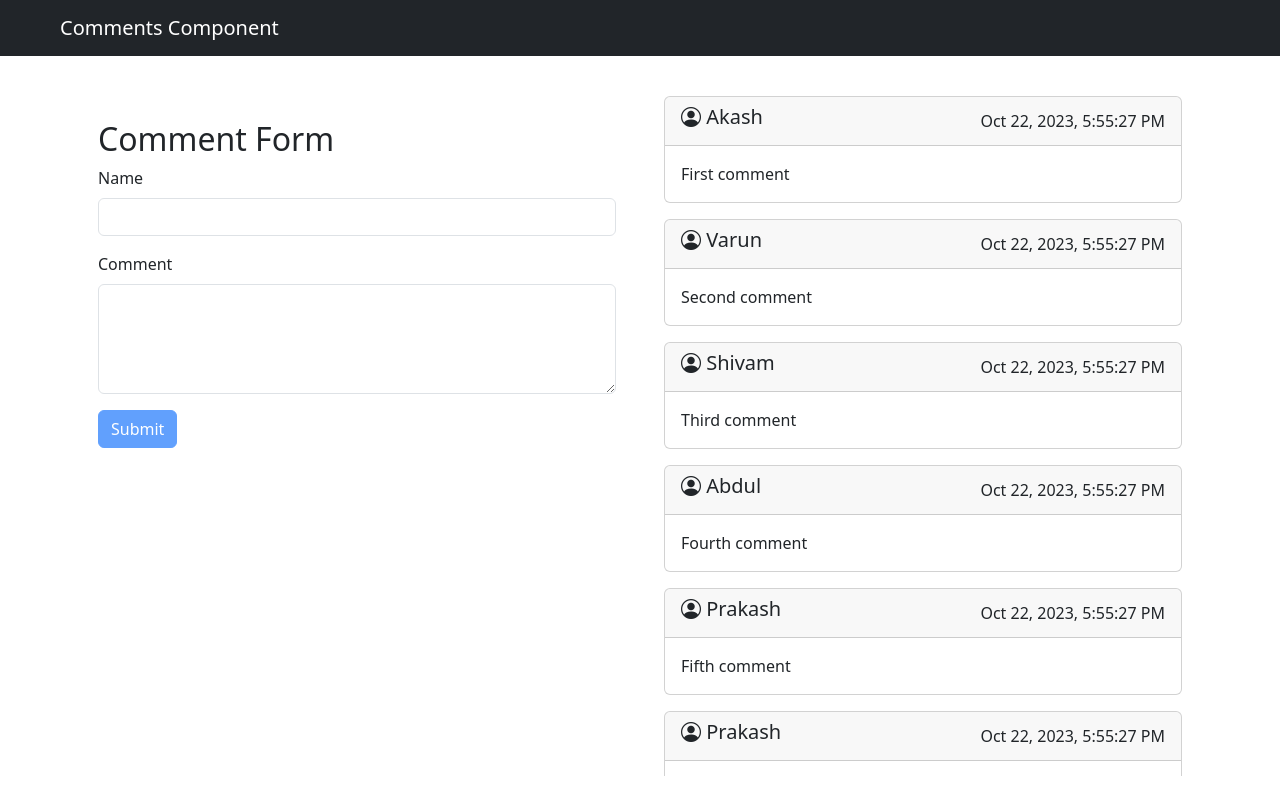
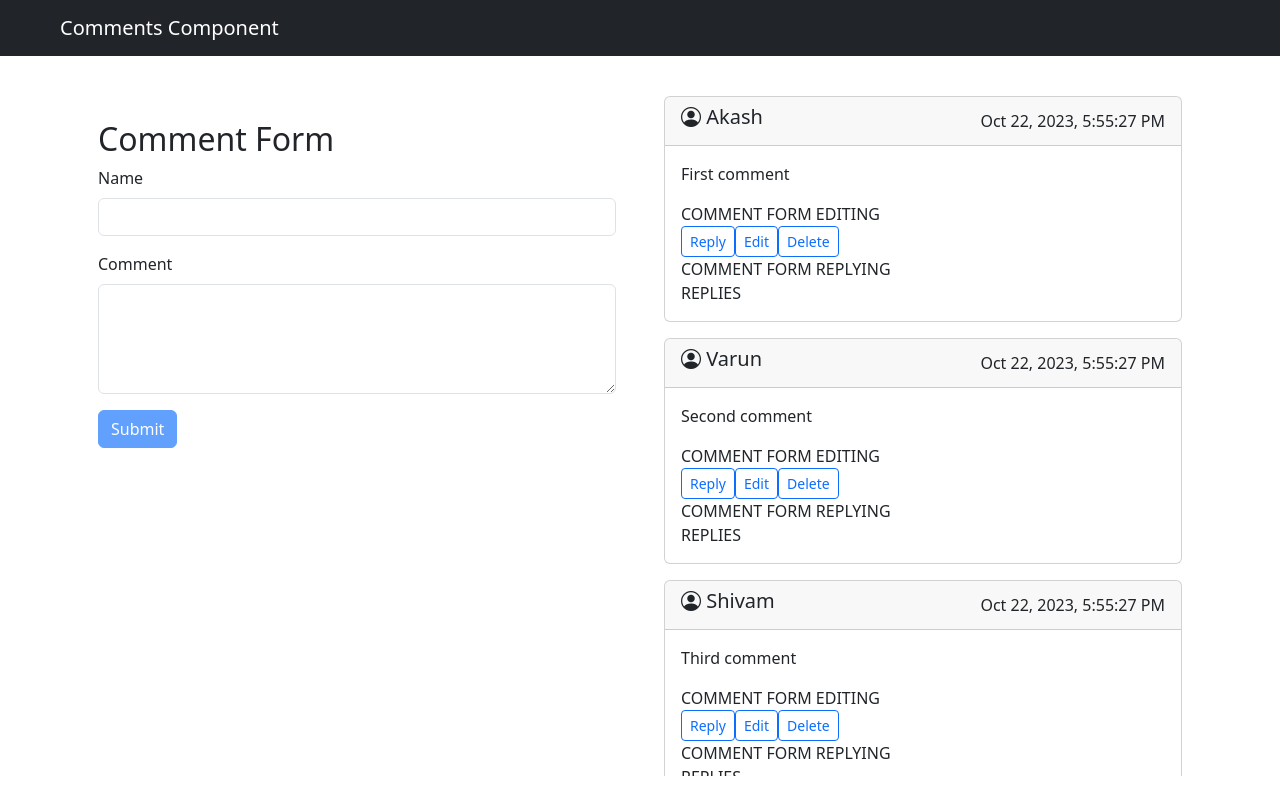
Before and after one commit to mdehtisham/comments, an Angular app: page / in a window 1280 px wide. Built offline with nearby package versions, Linux system fonts and the light colour scheme.

Commit message:
WIP for added the reply section

```diff
--- a/src/app/app.component.html
+++ b/src/app/app.component.html
@@ -3,10 +3,10 @@
 <div class="container p-3">
   <div class="row">
     <div class="col">
-      <app-comment-form (handleSubmit)="handleSubmit($event)" submitLabel="Submit"></app-comment-form>
+      <app-comment-form (handleSubmit)="handleSubmit({formVal:$event, parentId: null})" submitLabel="Submit"></app-comment-form>
     </div>
     <div class="col">
-      <app-comments [comments]="comments" currentUserId="1"></app-comments>
+      <app-comments (addComment)="addComment($event)" [comments]="comments" currentUserId="1"></app-comments>
     </div>
   </div>
 </div>
--- a/src/app/app.component.ts
+++ b/src/app/app.component.ts
@@ -1,6 +1,6 @@
 import { Component, OnInit } from '@angular/core';
 import { CommentsService } from './services/comments.service';
-import { CommentInterface, FormInputInterface } from './types/comments.interface';
+import { CommentInterface, FormInputInterface } from '../app/components/types/comments.interface';
 
 @Component({
   selector: 'app-root',
@@ -14,27 +14,47 @@ export class AppComponent implements OnInit{
 
 
   ngOnInit(): void {
-    this.commentService.getComments().subscribe(comments => {
-      console.log('got these values', comments)
-      this.comments = comments
-    })
+    this.handleFetchingComments()
   }
 
 
-  handleSubmit(formVal:FormInputInterface){
-    const formValData : CommentInterface | null = this.prepareFormVal(formVal)
+  handleFetchingComments(){
+    const comments = localStorage.getItem('comments')
+    if(comments){
+      this.comments = JSON.parse(comments)
+    }else{
+      this.commentService.getComments().subscribe(comments => {
+        this.comments = comments
+        localStorage.setItem('comments', JSON.stringify(this.comments))
+      })
+    }
+  }
+
+  handleSubmit(event: {formVal: FormInputInterface, parentId: string|null}): void{
+    const {formVal, parentId} = event;
+    const formValData : CommentInterface | null = this.prepareFormVal(formVal, parentId)
     this.comments.push(formValData)
+    localStorage.setItem('comments', JSON.stringify(this.comments))
     console.log('form value', formValData)
   }
 
-  prepareFormVal(formVal:FormInputInterface){
+  prepareFormVal(formVal:FormInputInterface,  parentId: null|string = null){
+    const uniqueId = Symbol();
     return {
       id: '1',
     body: formVal.comment,
     username: formVal.name,
-    uderId: formVal.name.toLocaleLowerCase(),
-    parentId: '1',
+    userId: formVal.name.toLocaleLowerCase() || uniqueId,
+    parentId: parentId ? parentId : null,
     createdAt: new Date().toISOString()
     }
   }
+
+  addComment(value: FormInputInterface | null){
+    if(value){
+      const tempVal = this.prepareFormVal({name: value.name, comment: value.comment}, value.parentId)
+      this.comments.push(tempVal)
+      localStorage.setItem('comments', JSON.stringify(this.comments))
+    }
+  }
 }
--- a/src/app/components/comment-form/comment-form/comment-form.component.ts
+++ b/src/app/components/comment-form/comment-form/comment-form.component.ts
@@ -1,6 +1,6 @@
 import { Component, EventEmitter, Input, Output } from '@angular/core';
 import { AbstractControl, FormBuilder, FormGroup, ValidationErrors, Validators } from '@angular/forms';
-import { FormInputInterface } from 'src/app/types/comments.interface';
+import { FormInputInterface } from '../../types/comments.interface';
 
 @Component({
   selector: 'app-comment-form',
--- a/src/app/components/comment/comment.component.html
+++ b/src/app/components/comment/comment.component.html
@@ -9,7 +9,17 @@
     <div class="card-body">
 
         <p class="card-text">{{ comment.body }}</p>
+        <div>COMMENT FORM EDITING</div>
+        <div class="comment-actions">
+            <button (click)="setActiveComment.emit({id: comment.id, type: activeCommentType.replying})" class="btn btn-outline-primary btn-sm comment-action" *ngIf="canReply">Reply</button>
+            <button (click)="setActiveComment.emit({id: comment.id, type: activeCommentType.editing})" class="btn btn-outline-primary btn-sm comment-action" *ngIf="canEdit">Edit</button>
+            <button class="btn btn-outline-primary btn-sm comment-action" *ngIf="canDelete">Delete</button>
+        </div>
+        <div>COMMENT FORM REPLYING</div>
+        <app-comment-form *ngIf="isReplying()" submitLabe="Reply" (handleSubmit)="handleSubmit($event)"> </app-comment-form>
+        <div>REPLIES</div>
         <!-- <textarea class="form-control" *ngIf="comment.isEditing" [(ngModel)]="comment.body"></textarea> -->
+
     </div>
 
 </div>
--- a/src/app/components/comment/comment.component.ts
+++ b/src/app/components/comment/comment.component.ts
@@ -1,12 +1,42 @@
-import { Component, Input } from '@angular/core';
-import { CommentInterface } from 'src/app/types/comments.interface';
+import { Component, EventEmitter, Input, OnInit, Output } from '@angular/core';
+import { ActiveCommentInterface, CommentInterface, FormInputInterface } from '../types/comments.interface';
+import { ActiveCommentTypeEnum } from '../types/activeCommentType.enum';
 
 @Component({
   selector: 'app-comment',
   templateUrl: './comment.component.html',
   styleUrls: ['./comment.component.scss']
 })
-export class CommentComponent {
+export class CommentComponent implements OnInit{
+  canReply = false;
+  canEdit = false;
+  canDelete = false;
   @Input() comment!: CommentInterface;
+  @Input() currentUserId !: string | symbol;
+  @Input() parentId !: string | null;
+  @Input() replies: CommentInterface[] = []
+  @Input() activeComment!: ActiveCommentInterface | null;
+  activeCommentType = ActiveCommentTypeEnum;
+  @Output() setActiveComment = new EventEmitter<ActiveCommentInterface | null>()
+  @Output() addComment = new EventEmitter<FormInputInterface | null>()
+  replyId: string | null = null;
+
+  ngOnInit(): void {
+    this.canReply = Boolean(this.currentUserId);
+    this.canEdit = this.currentUserId === this.comment.userId;
+    this.canDelete = this.currentUserId === this.comment.userId && !this.replies.length
+    this.replyId = this.parentId ? this.parentId : this.comment.id
+  }
+
+  isReplying(): boolean{
+    if(!this.activeComment){
+      return false
+    }
+    return this.activeComment.id === this.comment.id && this.activeComment.type === this.activeCommentType.replying
+  }
+
+  handleSubmit(event: FormInputInterface){
+    this.addComment.emit({...event, parentId: this.replyId})
+  }
 
 }
--- a/src/app/components/comments/comments.component.html
+++ b/src/app/components/comments/comments.component.html
@@ -1,6 +1,6 @@
 <div class="comments-container container mt-4">
     <div *ngFor="let comment of comments" class="mb-3">
-      <app-comment [comment]="comment"></app-comment>
+      <app-comment (addComment)="addComment.emit($event)"  [activeComment]="activeComment" (setActiveComment)="setActiveComment($event)" [replies]="getReplies(comment.id)" [currentUserId]="comment!.userId" [comment]="comment"></app-comment>
       <!-- <div class="card-footer text-muted">
         <button class="btn btn-link btn-sm">
           {{ comment.isEditing ? 'Cancel' : 'Edit' }}
--- a/src/app/components/comments/comments.component.ts
+++ b/src/app/components/comments/comments.component.ts
@@ -1,5 +1,5 @@
-import { Component, Input } from '@angular/core';
-import { CommentInterface } from 'src/app/types/comments.interface';
+import { Component, EventEmitter, Input, Output } from '@angular/core';
+import { ActiveCommentInterface, CommentInterface, FormInputInterface } from '../types/comments.interface';
 
 @Component({
   selector: 'app-comments',
@@ -10,5 +10,18 @@ export class CommentsComponent {
   @Input() comments!: CommentInterface[];
   newComment: string = '';
   @Input() currentUserId!: string;
+  activeComment: ActiveCommentInterface | null = null;
+  @Output() addComment = new EventEmitter<FormInputInterface | null>()
+
+
+
+  getReplies(commentId: string){
+    return this.comments.filter(comment => comment.parentId === commentId)
+    .sort((a,b) => new Date(a.createdAt).getMilliseconds() - new Date(b.createdAt).getMilliseconds())
+  }
+
+  setActiveComment(activeComment: ActiveCommentInterface | null): void{
+    this.activeComment = activeComment;
+  }
 
 }
--- /dev/null
+++ b/src/app/components/types/activeCommentType.enum.ts
@@ -0,0 +1,4 @@
+export enum ActiveCommentTypeEnum{
+    replying = 'replying',
+    editing = 'editing'
+}
--- /dev/null
+++ b/src/app/components/types/comments.interface.ts
@@ -0,0 +1,20 @@
+import { ActiveCommentTypeEnum } from "./activeCommentType.enum";
+
+export interface CommentInterface{
+    id: string;
+    body: string;
+    username: string;
+    userId: string | symbol;
+    parentId: string | null;
+    createdAt: string;
+}
+
+export interface FormInputInterface{
+    name: string;
+    comment: string;
+    parentId?: string|null|undefined;
+}
+export interface ActiveCommentInterface{
+    id: string;
+    type: ActiveCommentTypeEnum;
+}
--- a/src/app/services/comments.service.ts
+++ b/src/app/services/comments.service.ts
@@ -1,6 +1,6 @@
 import { Injectable } from '@angular/core';
 import { Observable, map } from 'rxjs';
-import { CommentInterface } from '../types/comments.interface';
+import { CommentInterface } from '../components/types/comments.interface';
 import { HttpClient } from '@angular/common/http';
 
 @Injectable({
--- a/src/assets/comments.json
+++ b/src/assets/comments.json
@@ -13,7 +13,7 @@
             "body": "Second comment",
             "username": "Varun",
             "userId": "2",
-            "parentId": "1",
+            "parentId": null,
             "createdAt": "2023-10-22T17:55:27.937Z"
         },
         {
@@ -21,7 +21,7 @@
             "body": "Third comment",
             "username": "Shivam",
             "userId": "3",
-            "parentId": "2",
+            "parentId": null,
             "createdAt": "2023-10-22T17:55:27.937Z"
         },
         {
```
Also changed, not shown: src/app/types/comments.interface.ts (deleted, +0 -13 lines), 1 other file (tests, documents, lock files or other folders).
